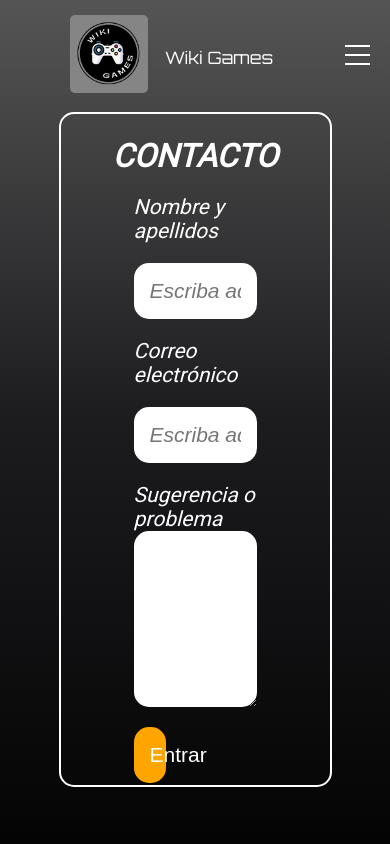
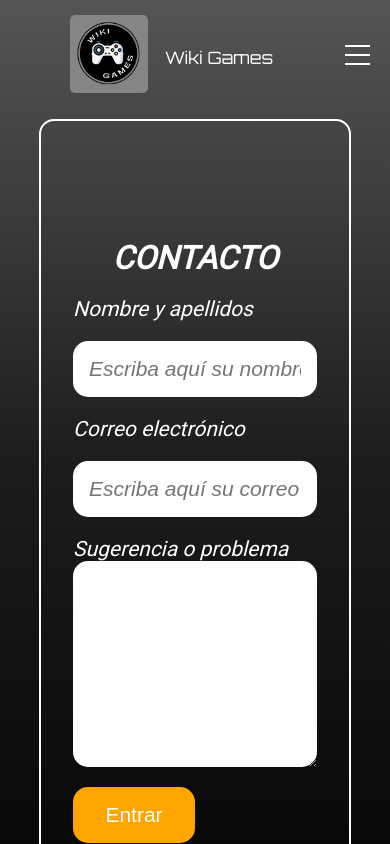
Before and after one commit to andrest2001/Trabajo_Final, a Vue app: page /contacto in a window 390 px wide. Shown: the top 844 px of the page. Built offline with nearby package versions, Linux system fonts and the light colour scheme.

Commit message:
Cambios en la vista inicio y creada Vista Tendencias con funcionalidad hecha

```diff
--- a/src/views/VistaContacto.vue
+++ b/src/views/VistaContacto.vue
@@ -99,5 +99,29 @@ export default{
         width: 20%
         color: white
 
+  @media (max-width: 768px)
+    section
+      height:100vh
+      margin-top: 80px
+      width: 100%
+
+      #formulario
+        height:100vh
+        width: 80%
+
+        h1
+          margin-top: 0px
+
+        #izquierda
+          width:100%
+        input
+          width: 100%
+        textarea
+          width:100%
+
+        button
+          width: 50%
+
+
 
 </style>
--- a/src/views/VistaDetalles.vue
+++ b/src/views/VistaDetalles.vue
@@ -3,7 +3,7 @@
         <div class="game-content">
             <section v-if='gameDetails' class="image-container">
                 <div id="imagen">
-                <img :src="gameDetails.background_image" alt="img">
+                    <img :src="gameDetails.background_image" alt="img">
                 </div>
             </section>
             <section v-if="gameDetails" class="details">
@@ -11,6 +11,7 @@
                 <div id="texto">
                     <h3>{{gameDetails.name}}</h3>
                     <p>{{gameDetails.description_raw}}</p>
+                    <h1>{{ gameDetails.ordering_released }}</h1>
 
                 </div>
                 <div id="wikis">
@@ -109,4 +110,20 @@ import axios from 'axios'
             border-radius: 15px
             border: none
 
+    @media(max-width: 768px)
+        #principal
+            height: 130vh
+            .game-content
+                height: 120vh
+                .image-container
+                    #imagen
+                        img
+                            width:70%
+                            margin-top: 68px
+                .details
+                    #texto
+                        height: 100vh
+                        p
+                            font-size: 10px
+
 </style>
--- a/src/views/VistaInicio.vue
+++ b/src/views/VistaInicio.vue
@@ -14,8 +14,8 @@
         </router-link>
       </div>
       <div id="wikis">
-        <router-link to="/login">
-          <h1>Wikis</h1>
+        <router-link to="/tendencias">
+          <h1>Tendencias</h1>
           <img src="../assets/Vector.png" alt="">
         </router-link>
 
@@ -31,30 +31,18 @@
     <div id="titulo_bloques">
         <h1>LAST UPLOADS</h1>
     </div>
-    <div id="bloque2">
 
 
+
+    <div v-for="(game) in latestGames" :key="game.id" id="bloque2">
       <div id="bloques">
-        <img src="../assets/atomic_heart.jpg" alt="">
+        <img :src="game.background_image" alt="">
         <div id="descripcion_bloque">
-          <h1>GUÍA BÁSICA DE ATOMIC HEART</h1>
-          <p>Lorem ipsum dolor sit amet consectetur adipisicing elit. Eligendi, provident repellat saepe at iste animi esse sint quo, velit consequuntur, assumenda earum ullam error voluptas delectus nam dolorum illum ex.</p>
+          <h1>{{ game.name }}</h1>
+          <p>{{ game.description }}</p>
         </div>
       </div>
     </div>
-
-    <div id="bloque2">
-
-
-      <div id="bloques">
-        <img src="../assets/the-last-of-us.jpg" alt="">
-        <div id="descripcion_bloque">
-          <h1>GUÍA BÁSICA THE LAST OF US</h1>
-          <p>Lorem ipsum dolor sit amet consectetur adipisicing elit. Eligendi, provident repellat saepe at iste animi esse sint quo, velit consequuntur, assumenda earum ullam error voluptas delectus nam dolorum illum ex.</p>
-        </div>
-      </div>
-    </div>
-
 
     <footer>
       <div id="izquierda_f">
@@ -81,11 +69,23 @@
 </template>
 
 <script>
-
+import axios from 'axios'
 export default {
 
   name: 'VistaInicio',
-
+  data: () => ({
+    latestGames: [],
+    API_KEY: "5496e25bcb454313b1ac09968d76dca4",
+  }),
+  mounted() {
+    this.getLatestGames()
+  },
+  methods: {
+    async getLatestGames() {
+      const response = await axios.get(`https://api.rawg.io/api/games?key=5496e25bcb454313b1ac09968d76dca4&ordering=-released&page_size=3`)
+      this.latestGames = response.data.results
+    }
+  }
 
 }
 </script>
--- a/src/views/VistaJuegoscompleta.vue
+++ b/src/views/VistaJuegoscompleta.vue
@@ -135,8 +135,9 @@
         #contenedor
           width: 80%
           padding: 10px
+
           #carta
-            height: 50vh
+            height: 60vh
 
     form
       label
--- /dev/null
+++ b/src/views/VistaTendencias.vue
@@ -0,0 +1,212 @@
+<template>
+    <div id="principal">
+      <div class="search">
+
+
+        <div v-if="searched === false" class="genres" id="generos">
+          <h2>Juegos en Tendencia</h2>
+          <section id="juegos">
+            <div v-for="(game, index) in games" :key="game.id" id="div_carta">
+              <GameCard v-if="index >= lastDisplay && index < currentDisplay" :result="game" @click="selectGame(game.id)" :genre="true" />
+            </div>
+          </section>
+        </div>
+
+        <div class='pagination'>
+          <p v-for="page in pageNumber" :key="page" @click='handlePage(page)'>{{page}}</p>
+        </div>
+      </div>
+    </div>
+  </template>
+
+  <script>
+  import GameCard from '@/components/GameCard.vue'
+  import axios from 'axios'
+
+  export default {
+    name: 'HomePage',
+    components: {
+      GameCard
+    },
+    data() {
+      return {
+        API_KEY: '5496e25bcb454313b1ac09968d76dca4',
+        windowWidth: window.innerWidth,
+        games: [],
+        searchQuery: '',
+        searched: false,
+        pageNumber: 0,
+        currentPage: 1,
+        lastDisplay: 0,
+        currentDisplay: 3,
+        numberOfDisplay: 3
+      }
+    },
+    mounted() {
+      this.getGames()
+    },
+    methods: {
+      async getGames() {
+        const res = await axios.get(`https://api.rawg.io/api/games?key=${this.API_KEY}&ordering=-added&page_size=10`)
+        this.games = res.data.results
+        this.pageNumber = Math.ceil(this.games.length / this.numberOfDisplay)
+      },
+      selectGame(gameId) {
+        this.$router.push(`/details/${gameId}`)
+      },
+      selectGenre(genreId) {
+        this.$router.push(`/games/${genreId}`)
+      },
+      handlePage(page) {
+        this.currentPage = page
+        this.displayPage()
+      },
+      displayPage() {
+        this.lastDisplay = (this.currentPage - 1) * this.numberOfDisplay
+        this.currentDisplay = this.currentPage * this.numberOfDisplay
+      }
+    }
+  }
+  </script>
+
+    <style lang="sass" scoped>
+        #principal
+            font-family: 'Roboto', sans-serif
+            color: white
+            display: flex
+            flex-direction: column
+            height: 100vh
+
+        .pagination
+          display: flex
+          justify-content: center
+          align-items: center
+          margin-bottom: 500px
+          cursor: pointer
+          p
+            padding-right: 40px
+            font-size: 20px
+            &.router-link-exact-active
+              font-weight: bold
+        .search
+          display: flex
+          flex-direction: column
+          justify-content: center
+          align-items: center
+          margin-right: 20px
+          width: 100%
+          #busqueda
+
+            width: 100%
+            display: flex
+            flex-direction: row
+            justify-content: center
+            align-items: center
+            flex-wrap: wrap
+            #busqueda_juegos
+              width: 30%
+              padding-right: 40px
+              padding-bottom: 20px
+              padding-top: 20px
+          input
+            border: none
+            background: white
+            border-radius: 15px
+            padding: .5rem
+            width: 68%
+            font-style: italic
+          button
+            border: none
+            color: white
+            background: orange
+            border-radius: 15px
+            padding: .5rem
+            width: 30%
+            font-style: italic
+        #div_carta
+          width: 30%
+          margin-top: 30px
+          padding-right: 40px
+          padding-bottom: 40px
+
+
+        #generos
+          width: 100%
+          margin-top: 20px
+
+          h2
+            padding-left: 95px
+            padding-bottom: 20px
+
+        #juegos
+          width: 100%
+          display: flex
+          justify-content: center
+          align-items: center
+          flex-wrap: wrap
+
+        form
+          display: flex
+          input
+            margin-right: 15px
+
+      @media (max-width: 768px)
+        #principal
+            height: 100vh
+            padding-bottom: 20px
+            width: 100%
+            #generos
+              h2
+                padding-left: 20px
+                padding-bottom: 10px
+              #juegos
+                width: 100%
+                display: flex
+                align-items: center
+                justify-content: center
+                flex-direction: column
+                #div_carta
+                  width: 65%
+            .pagination
+              margin-bottom: 200px
+              p
+                font-size: 16px
+
+
+
+
+        .search
+          margin-right: 0
+          margin-top: 15px
+          form
+            display: flex
+            justify-content: center
+            align-items: center
+            flex-direction: row
+            width: 100%
+
+            input
+              margin-right: 20px
+              margin-bottom: 15px
+              margin-left: 15px
+              width: 80%
+              margin-top: 15px
+
+            button
+              width: 30%
+              margin-right: 20px
+
+
+
+
+
+            #busqueda
+              #busqueda_juegos
+                width: 100%
+                padding-right: 0
+
+
+
+
+
+    </style>
```
